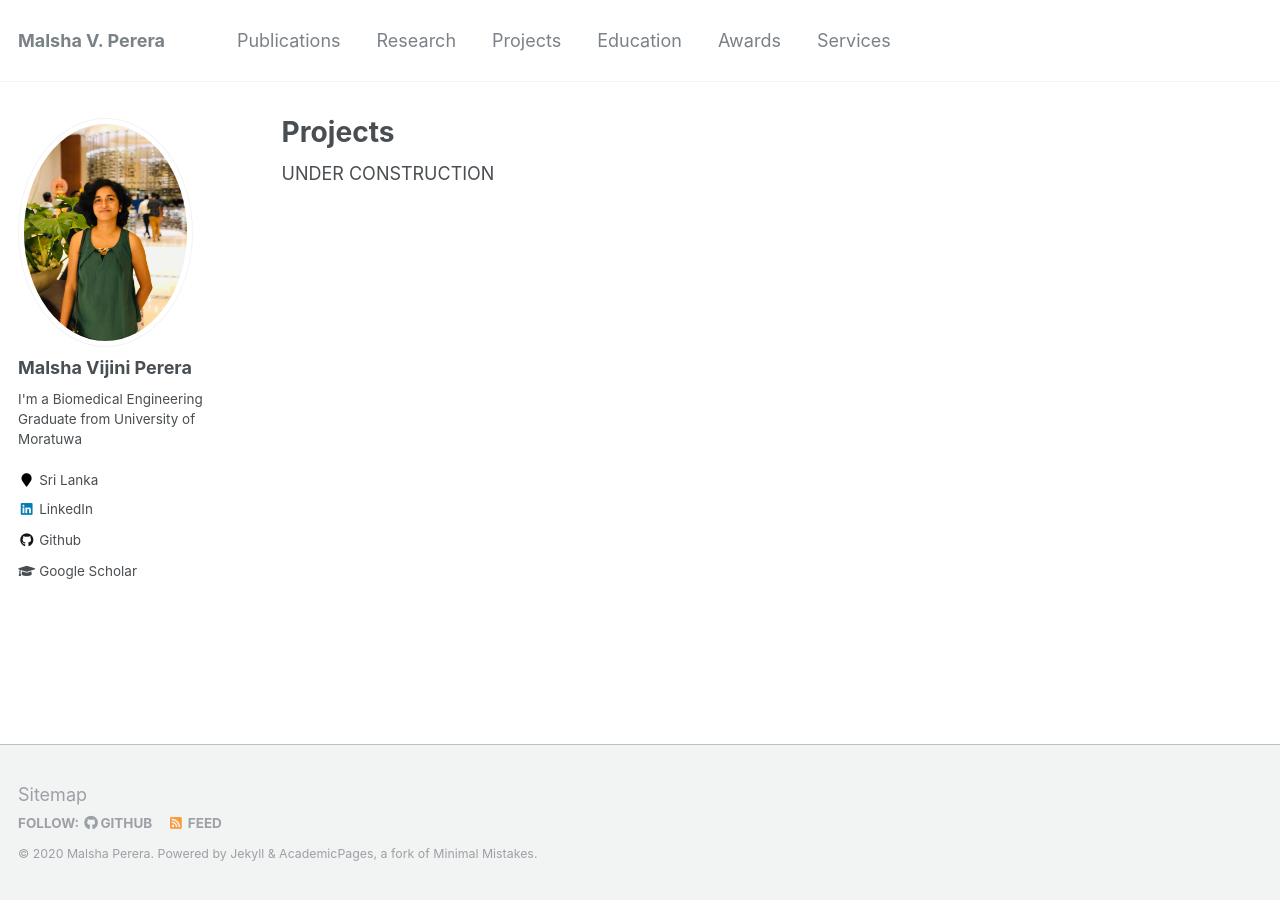
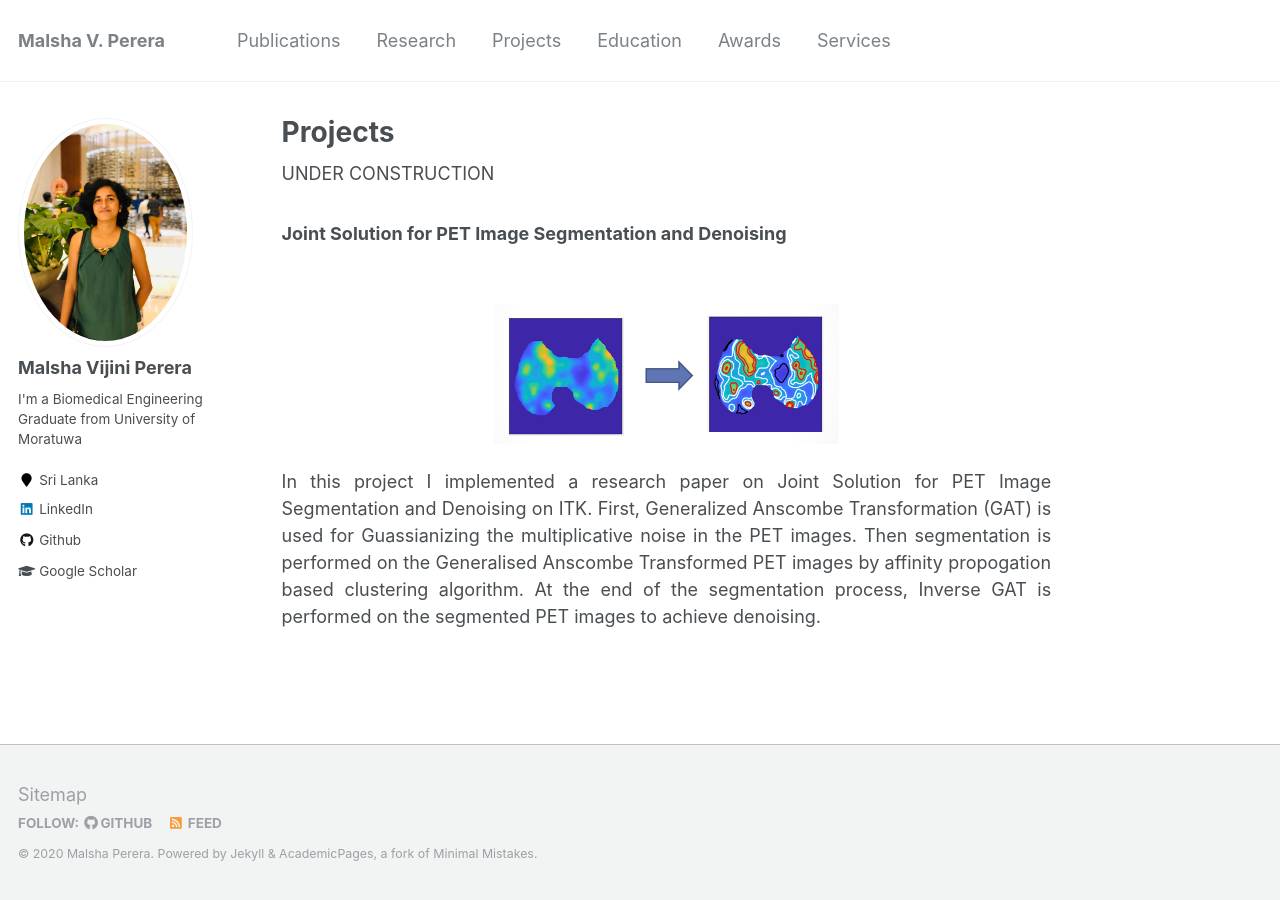
Before and after one commit to malshaV/malshaV.github.io, a Jekyll site: the page built from _pages/projects.md, in a window 1280 px wide. Built offline with Jekyll 4.4.1, drawn with Linux system fonts in a browser that asks for light colours.

Commit message:
update project

```diff
--- a/_pages/projects.md
+++ b/_pages/projects.md
@@ -5,3 +5,16 @@ author_profile: true
 ---
 
 UNDER CONSTRUCTION
+
+### Joint Solution for PET Image Segmentation and Denoising
+<br>
+
+<p align="center">
+<img src="/images/AP_PET.PNG" alt="AP" style="width: 345px;height:140px"/>
+</p>
+
+<p align="justify">
+In this project I implemented a research paper on Joint Solution for PET Image Segmentation and Denoising on ITK.
+First, Generalized Anscombe Transformation (GAT) is used for Guassianizing the multiplicative noise in the PET images. Then segmentation is performed on the Generalised Anscombe Transformed PET images by affinity propogation based clustering algorithm.
+At the end of the segmentation process, Inverse GAT is performed on the segmented PET images to achieve denoising.
+</p>
```
Also changed, not shown: _pages/research.md (+1 -0 lines), images/AP_PET.PNG (added).
